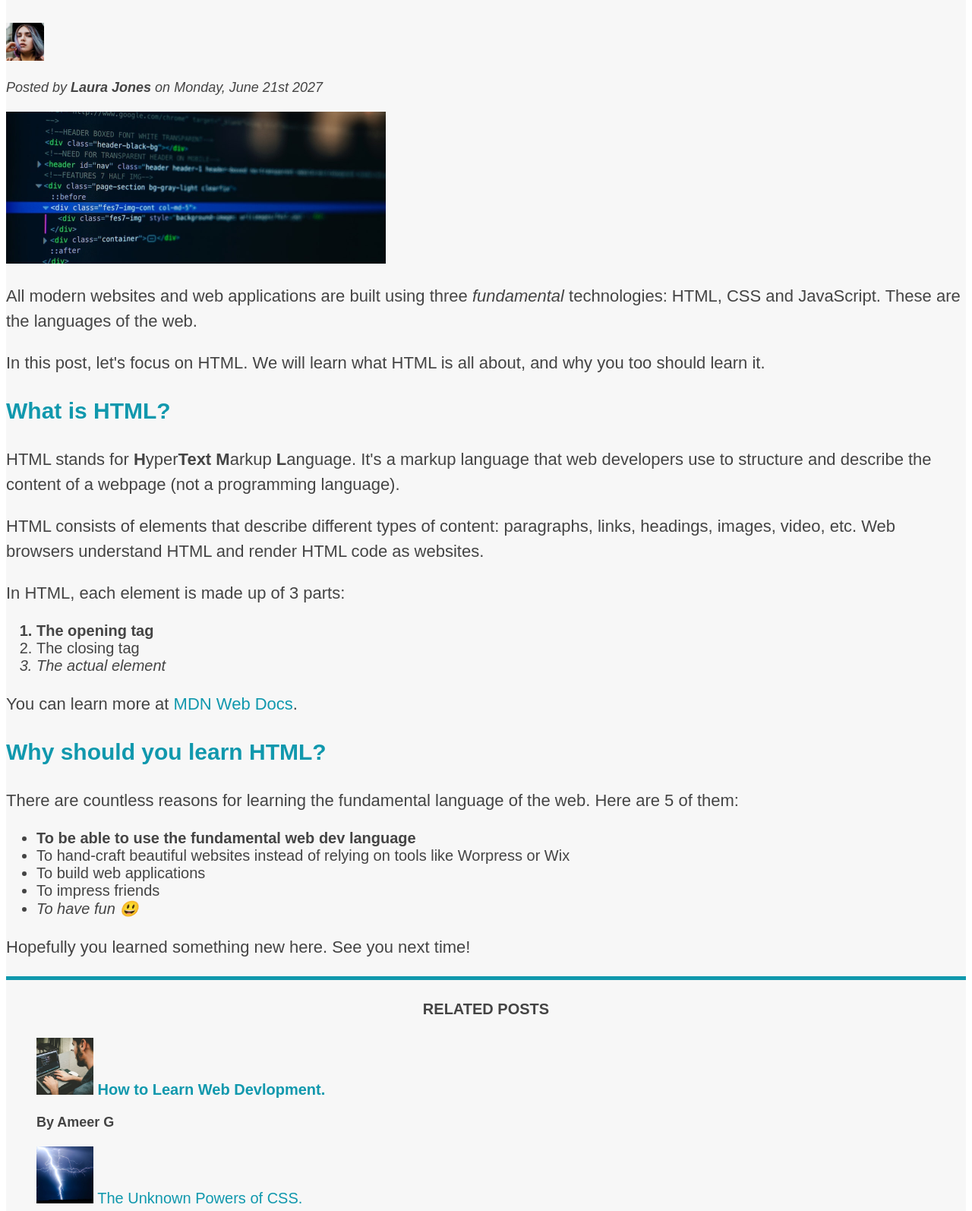
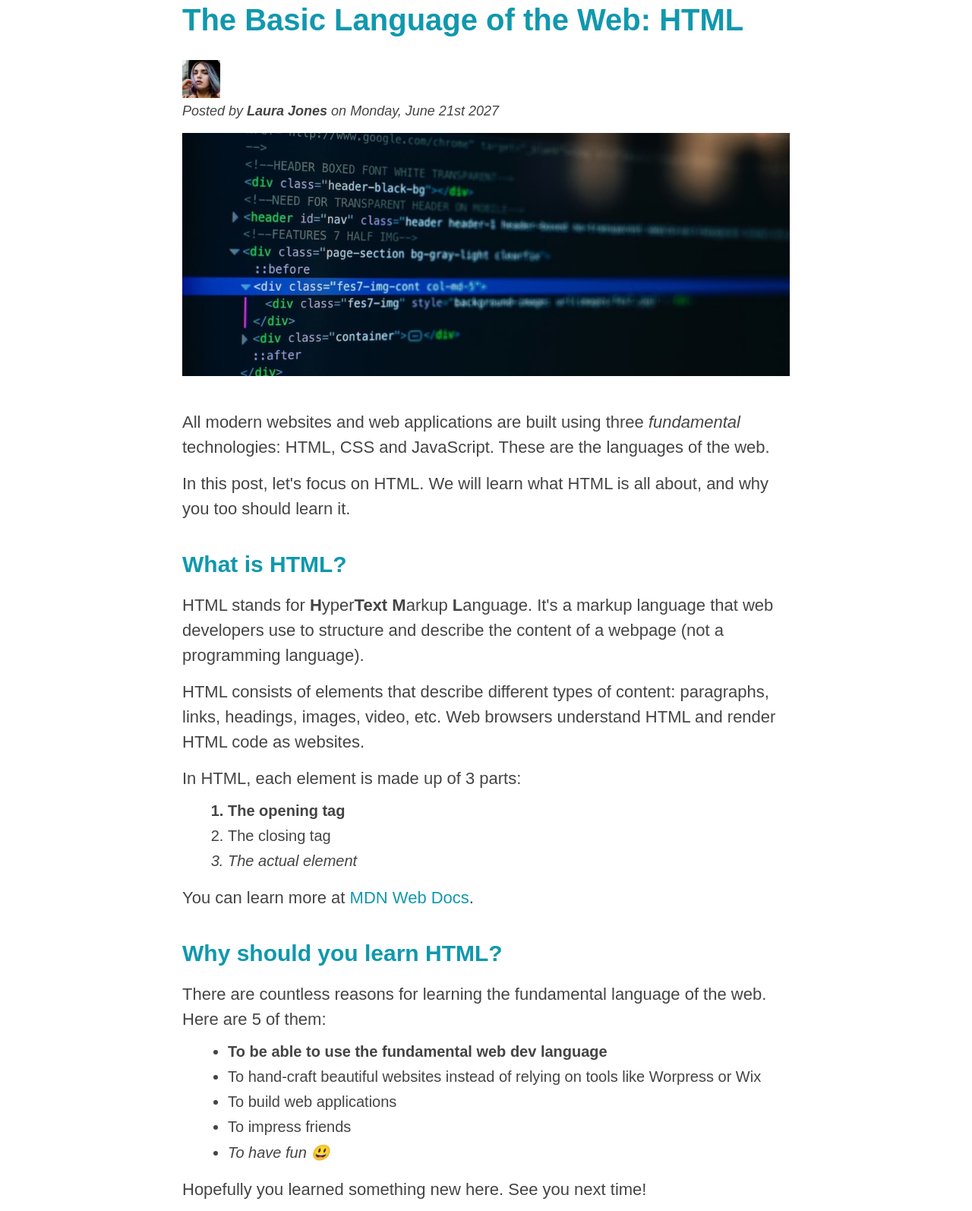
Before and after one commit to ameerghazal/Build-Responsive-Real-World-Websites-with-HTML-and-CSS, a plain HTML site: page index.html in a window 1280 px wide. Shown: the part 186-1780 px from the top of the page at 76% size. Drawn offline with Linux system fonts and the light colour scheme.

Commit message:
challenge 2

```diff
--- a/challenges.css
+++ b/challenges.css
@@ -1,10 +1,20 @@
 * {
   font-family: sans-serif;
   line-height: 1.4;
+
+  /* global reset */
+  margin: 0;
+  padding: 0;
+}
+
+.container {
+  width: 825px;
+  margin: 50px auto;
 }
 
 article {
   border: 5px solid black;
+  width: 100%;
 }
 
 h2,
@@ -17,24 +27,45 @@ article p:nth-child(4) {
 h2 {
   text-align: center;
   background-color: rgba(236, 236, 229, 0.678);
+  padding: 15px 40px;
 }
 
 h3 {
   font-size: 16px;
 }
 
-article p:nth-child(4) {
+.shipping {
   color: rgb(100, 100, 100);
   font-weight: bold;
   font-size: 12px;
+  margin-bottom: 20px;
+}
+
+article p:nth-child(5) {
+  margin-bottom: 10px;
 }
 
 #price {
   font-size: 24px;
 }
 
+.details-heading {
+  margin-top: 30px;
+  margin-bottom: 15px;
+}
+
 .details {
   list-style: square;
+  margin-left: 20px;
+}
+
+/* Adds spacing between the last elementin the list and the button. */
+/* .details:last-child {
+  margin-bottom: 10px;
+} */
+
+.details li {
+  margin-bottom: 10px;
 }
 
 a:link,
@@ -51,6 +82,10 @@ a:hover {
   color: white;
   font-size: 18px;
   border-style: none;
+  border-top: 4px solid black;
+  width: 100%;
+  /* height: 50px; */
+  padding: 15px;
 }
 
 .btn-add:hover {
--- a/index.html
+++ b/index.html
@@ -7,7 +7,7 @@
   </head>
 
   <body>
-
+    <div class="container">
       <header class="main-header">
         <h1>📘 The Code Magazine</h1>
 
@@ -17,10 +17,10 @@
           <a href="#">Flexbox</a>
           <a href="#">CSS Grid</a>
         </nav>
-    <header>
+      </header>
 
       <article>
-      <header>
+        <header class="post-header">
           <h2 class="test">The Basic Language of the Web: HTML</h2>
 
           <img
@@ -30,13 +30,16 @@
             height="50"
           />
 
-        <p id="author">Posted by <strong>Laura Jones</strong> on Monday, June 21st 2027</p>
+          <p id="author">
+            Posted by <strong>Laura Jones</strong> on Monday, June 21st 2027
+          </p>
 
           <img
             src="starter/post-img.jpg"
             alt="HTML code on a screen."
             width="500"
             height="200"
+            class="post-img"
           />
         </header>
 
@@ -48,23 +51,23 @@
         </p>
 
         <p>
-        In this post, let's focus on HTML. We will learn what HTML is all about,
-        and why you too should learn it.
+          In this post, let's focus on HTML. We will learn what HTML is all
+          about, and why you too should learn it.
         </p>
 
         <h3>What is HTML?</h3>
 
         <p>
           HTML stands for <strong>H</strong>yper<strong>Text</strong>
-        <strong>M</strong>arkup <strong>L</strong>anguage. It's a markup language
-        that web developers use to structure and describe the content of a webpage
-        (not a programming language).
+          <strong>M</strong>arkup <strong>L</strong>anguage. It's a markup
+          language that web developers use to structure and describe the content
+          of a webpage (not a programming language).
         </p>
 
         <p>
           HTML consists of elements that describe different types of content:
-        paragraphs, links, headings, images, video, etc. Web browsers understand
-        HTML and render HTML code as websites.
+          paragraphs, links, headings, images, video, etc. Web browsers
+          understand HTML and render HTML code as websites.
         </p>
 
         <p>In HTML, each element is made up of 3 parts:</p>
@@ -87,12 +90,14 @@
         <h3>Why should you learn HTML?</h3>
 
         <p>
-        There are countless reasons for learning the fundamental language of the
-        web. Here are 5 of them:
+          There are countless reasons for learning the fundamental language of
+          the web. Here are 5 of them:
         </p>
 
         <ul>
-        <li class="first-li">To be able to use the fundamental web dev language</li>
+          <li class="first-li">
+            To be able to use the fundamental web dev language
+          </li>
           <li>
             To hand-craft beautiful websites instead of relying on tools like
             Worpress or Wix
@@ -109,29 +114,46 @@
         <h4>Related Posts</h4>
 
         <ul class="related">
-
           <li>
-        <img src="Starter/related-1.jpg" alt="Guy typing code." width="75" height="75" />
+            <img
+              src="Starter/related-1.jpg"
+              alt="Guy typing code."
+              width="75"
+              height="75"
+            />
             <a href="#">How to Learn Web Devlopment.</a>
             <p class="related-author">By Ameer G</p>
           </li>
 
-
           <li>
-        <img src="Starter/related-2.jpg" alt="Thunder bolt expressing power of CSS." width="75" height="75" />
+            <img
+              src="Starter/related-2.jpg"
+              alt="Thunder bolt expressing power of CSS."
+              width="75"
+              height="75"
+            />
             <a href="#">The Unknown Powers of CSS.</a>
             <p class="related-author">By Jonas</p>
           </li>
 
           <li>
-        <img src="Starter/related-3.jpg" alt="JavaScript Code." width="75" height="75" />
+            <img
+              src="Starter/related-3.jpg"
+              alt="JavaScript Code."
+              width="75"
+              height="75"
+            />
             <a href="#">Why JavaScript is awesome.</a>
             <p class="related-author">By Cole</p>
           </li>
-
         </ul>
       </aside>
 
-  <footer><p id="copyright" class="copyright text">Copyright &copy; 2027 by Code Magazine.</p></footer>
+      <footer>
+        <p id="copyright" class="copyright text">
+          Copyright &copy; 2027 by Code Magazine.
+        </p>
+      </footer>
+    </div>
   </body>
 </html>
--- a/style.css
+++ b/style.css
@@ -1,11 +1,50 @@
 * {
   /* border-top: 10px solid blue; */
+  margin: 0px;
+  padding: 0px;
 }
 
 body {
   color: #444;
   font-family: sans-serif;
   border-top: 10px solid #1098ad;
+}
+
+.container {
+  width: 800px;
+  /* margin-left: auto;
+  margin-right: auto; */
+  margin: 0 auto;
+}
+
+.main-header {
+  background-color: #f7f7f7;
+  /* padding: 20px;
+  padding-left: 40px;
+  padding-right: 40px; */
+  padding: 20px 40px;
+  margin-bottom: 60px;
+  height: 80px;
+}
+
+nav {
+  font-size: 18px;
+}
+
+article {
+  margin-bottom: 60px;
+}
+
+.post-header {
+  margin-bottom: 40px;
+}
+
+aside {
+  background-color: #f7f7f7;
+  border-top: 5px solid #1098ad;
+  border-bottom: 5px solid #1098ad;
+  padding: 50px 0px;
+  width: 500px;
 }
 
 h1,
@@ -24,10 +63,13 @@ h1 {
 
 h2 {
   font-size: 40px;
+  margin-bottom: 30px;
 }
 
 h3 {
   font-size: 30px;
+  margin-bottom: 20px;
+  margin-top: 40px;
 }
 
 h4 {
@@ -39,10 +81,18 @@ h4 {
 p {
   font-size: 22px;
   line-height: 1.5;
+  margin-bottom: 15px;
+}
+
+ul,
+ol {
+  margin-left: 50px;
+  margin-bottom: 20px;
 }
 
 li {
   font-size: 20px;
+  margin: 10px;
 }
 
 /* footer p {
@@ -71,24 +121,13 @@ li {
   list-style: none;
 }
 
-.main-header {
-  background-color: #f7f7f7;
-}
-
-aside {
-  background-color: #f7f7f7;
-  /* border: 5px solid #1098ad;  does it for all. */
-
-  border-top: 5px solid #1098ad;
-  border-bottom: 5px solid #1098ad;
-}
-
 li:first-child {
   font-weight: bold;
 }
 
 li:last-child {
   font-style: italic;
+  margin-bottom: 0;
 }
 
 li:nth-child(even) {
@@ -122,30 +161,7 @@ a:active {
   font-style: italic;
 }
 
-/* Psuedo classes have higher precednece, so this does not apply. */
-a {
-  color: red;
+.post-img {
+  width: 100%;
+  height: auto;
 }
-
-/* Resolving conflicts */
-
-/* Higher priority */
-/* #copyright {
-  color: red;
-}
-
-.copyright {
-  color: blue;
-}
-
-/* If there was no id, this would have precedence over the other class */
-/* .text {
-  color: yellow;
-}
-
-footer p {
-  /* color: green !important; */
-
-nav {
-  font-size: 18px;
-}
```
Also changed, not shown: challenges.html (+3 -1 lines), theory.js (+51 -0 lines). Lines whose indentation alone changed are shown as unchanged.
